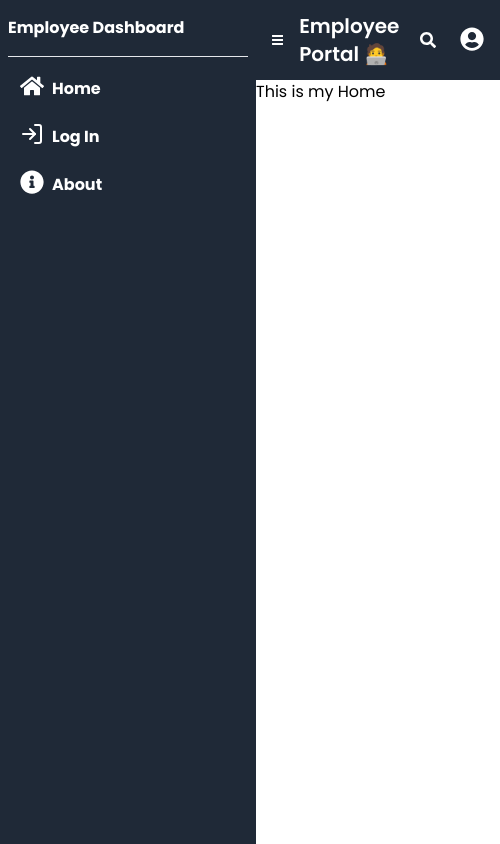
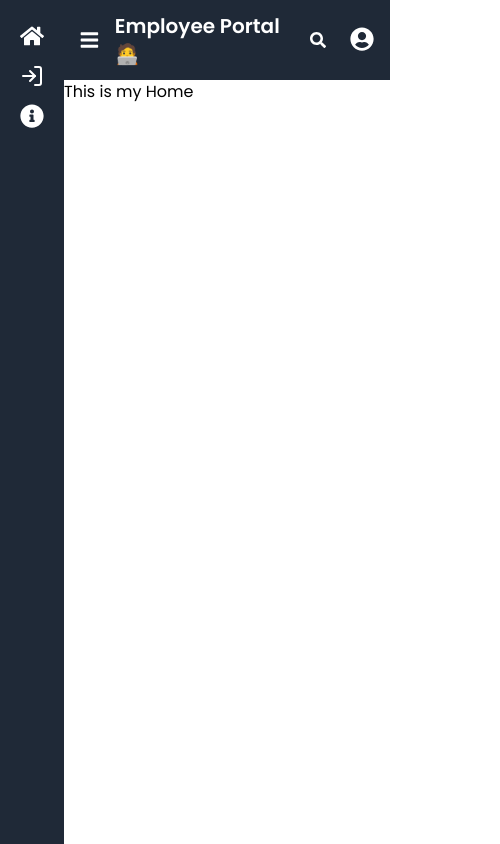
Before and after one commit to rohit-wonderbiz/my-tailwind-react-app, a React (Create React App) app: page / in a window 390 px wide. Shown: the whole page, 500 px wide, since content can reach past the window. Built offline with nearby package versions, Linux system fonts and the light colour scheme.

Commit message:
added sidebar collapse on responsive check

```diff
--- a/src/App.tsx
+++ b/src/App.tsx
@@ -1,4 +1,5 @@
-import React, { useState } from "react";
+// App.tsx
+import React, { useState, useEffect } from "react";
 import "./App.css";
 import { BrowserRouter as Router, Routes, Route } from "react-router-dom";
 import Sidebar from "./components/Sidebar";
@@ -10,11 +11,33 @@ import Navbar from "./components/Navbar";
 function App() {
   const [sidebarToggle, setSidebarToggle] = useState(false);
 
+  // Effect to handle window resizing
+  useEffect(() => {
+    const handleResize = () => {
+      if (window.innerWidth < 768) {
+        setSidebarToggle(true); // Collapse sidebar on small screens
+      } else {
+        setSidebarToggle(false); // Expand sidebar on larger screens
+      }
+    };
+
+    window.addEventListener("resize", handleResize);
+    handleResize(); // Check on mount
+
+    return () => {
+      window.removeEventListener("resize", handleResize);
+    };
+  }, []);
+
   return (
     <Router>
       <div className="flex">
         <Sidebar sidebarToggle={sidebarToggle} />
-        <div className={`${sidebarToggle ? "" : "ml-64"} w-full`}>
+        <div
+          className={`${
+            sidebarToggle ? "ml-16" : "ml-64"
+          } w-full transition-all duration-300 ease-in-out`}
+        >
           <Navbar
             sidebarToggle={sidebarToggle}
             setSidebarToggle={setSidebarToggle}
--- a/src/components/Navbar.tsx
+++ b/src/components/Navbar.tsx
@@ -1,63 +1,3 @@
-// import React from "react";
-// import { FaBars, FaUserCircle, FaSearch } from "react-icons/fa";
-
-// interface NavbarProps {
-//   sidebarToggle: boolean;
-//   setSidebarToggle: React.Dispatch<React.SetStateAction<boolean>>;
-// }
-
-// const Navbar: React.FC<NavbarProps> = ({ sidebarToggle, setSidebarToggle }) => {
-//   return (
-//     <nav
-//       className={`bg-gray-800 px-4 py-3 flex justify-between ${
-//         sidebarToggle ? "" : ""
-//       }`}
-//     >
-//       <div className="flex items-center text-xl">
-//         <FaBars
-//           className="text-white me-4 cursor-pointer"
-//           onClick={() => setSidebarToggle(!sidebarToggle)}
-//         />
-//         <span className="text-white font-semibold">Employees</span>
-//       </div>
-
-//       <div className="flex items-center gap-x-5">
-//         <div className="relative md:w-65">
-//           <span className="relative md:absolute inset-y-0 left-0 flex items-center pl-2">
-//             <button className="p-1 focus:outline-none text-white md:text-black">
-//               <FaSearch />
-//             </button>
-//           </span>
-//           <input
-//             type="text"
-//             className="w-full px-4 py-1 pl-12 rounded shadow outline-none hidden md:block"
-//           />
-//         </div>
-//         <div className="relative">
-//           <button className="text-white group">
-//             <FaUserCircle className="w-6 h-6 mt-1" />
-//             <div className="z-10 hidden absolute rounded-lg shadow w-32 group-focus:block top-full right-0">
-//               <ul className="py-2 text-sm text-gray-950">
-//                 <li>
-//                   <a href="">Profile</a>
-//                 </li>
-//                 <li>
-//                   <a href="">Settings</a>
-//                 </li>
-//                 <li>
-//                   <a href="">Log out</a>
-//                 </li>
-//               </ul>
-//             </div>
-//           </button>
-//         </div>
-//       </div>
-//     </nav>
-//   );
-// };
-
-// export default Navbar;
-
 import React from "react";
 import { FaBars, FaUserCircle, FaSearch } from "react-icons/fa";
 
@@ -68,11 +8,7 @@ interface NavbarProps {
 
 const Navbar: React.FC<NavbarProps> = ({ sidebarToggle, setSidebarToggle }) => {
   return (
-    <nav
-      className={`bg-gray-800 px-4 py-3 flex justify-between ${
-        sidebarToggle ? "" : ""
-      }`}
-    >
+    <nav className={"bg-gray-800 px-4 py-3 flex justify-between"}>
       <div className="flex items-center text-xl">
         <FaBars
           className="text-white me-4 cursor-pointer"
--- a/src/components/Sidebar.tsx
+++ b/src/components/Sidebar.tsx
@@ -1,3 +1,4 @@
+// sidebar.tsx
 import React from "react";
 import { FaHome, FaInfoCircle } from "react-icons/fa";
 import { FiLogIn } from "react-icons/fi";
@@ -10,31 +11,37 @@ interface SidebarProps {
 const Sidebar: React.FC<SidebarProps> = ({ sidebarToggle }) => {
   return (
     <div
-      className={`${
-        sidebarToggle ? " hidden " : " block "
-      }w-64 bg-gray-800 fixed h-full px-2 py-2`}
+      className={`fixed h-full transition-all duration-300 ease-in-out ${
+        sidebarToggle ? "w-16" : "w-64"
+      } bg-gray-800 px-2 py-2`}
     >
       <div className="my-2 mb-4">
-        <h1 className="text-2x text-white font-bold">Employee Dashboard</h1>
+        <h1
+          className={`text-2xl text-white font-bold ${
+            sidebarToggle ? "hidden" : "block"
+          }`}
+        >
+          Employee Dashboard
+          <hr />
+        </h1>
       </div>
-      <hr />
       <ul className="mt-3 text-white font-bold">
-        <li className="mb-2 rounded hover:shadow hover:bg-blue-500 py-2">
-          <Link to="/" className="px-3">
+        <li className="mb-2 rounded hover:shadow hover:bg-blue-500 py-2 flex items-center">
+          <Link to="/" className="flex items-center px-3">
             <FaHome className="inline-block w-6 h-6 mr-2 -mt-2" />
-            Home
+            {!sidebarToggle && <span>Home</span>}
           </Link>
         </li>
-        <li className="mb-2 rounded hover:shadow hover:bg-blue-500 py-2">
-          <Link to="/login" className="px-3">
+        <li className="mb-2 rounded hover:shadow hover:bg-blue-500 py-2 flex items-center">
+          <Link to="/login" className="flex items-center px-3">
             <FiLogIn className="inline-block w-6 h-6 mr-2 -mt-2" />
-            Log In
+            {!sidebarToggle && <span>Log In</span>}
           </Link>
         </li>
-        <li className="mb-2 rounded hover:shadow hover:bg-blue-500 py-2">
-          <Link to="/about" className="px-3">
+        <li className="mb-2 rounded hover:shadow hover:bg-blue-500 py-2 flex items-center">
+          <Link to="/about" className="flex items-center px-3">
             <FaInfoCircle className="inline-block w-6 h-6 mr-2 -mt-2" />
-            About
+            {!sidebarToggle && <span>About</span>}
           </Link>
         </li>
       </ul>
```
